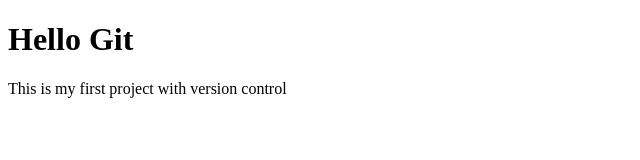
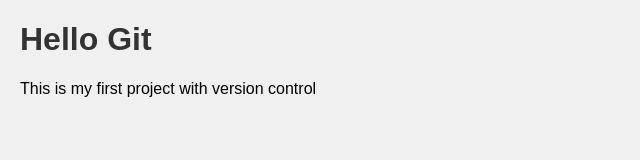
Before and after one commit to maiamaiaa/percobaan2, a plain HTML site: page index.html in a window 1280 px wide. Shown: the whole page, without its empty margins (0-640 px from the left). Drawn offline with Linux system fonts and the light colour scheme.

Commit message:
css masuk

```diff
--- a/index.html
+++ b/index.html
@@ -4,6 +4,7 @@
     <meta charset="UTF-8">
     <meta name="viewport" content="width=device-width, initial-scale=1.0">
     <title>My First Git Project</title>
+    <link rel="stylesheet" href="style.css">
 </head>
 <body>
     <h1>Hello Git</h1>
--- /dev/null
+++ b/style.css
@@ -0,0 +1,8 @@
+body {
+    font-family: Arial, sans-serif;
+    margin : 20px;
+    background-color: #f0f0f0;
+}
+h1{
+    color: #333;
+}
```
